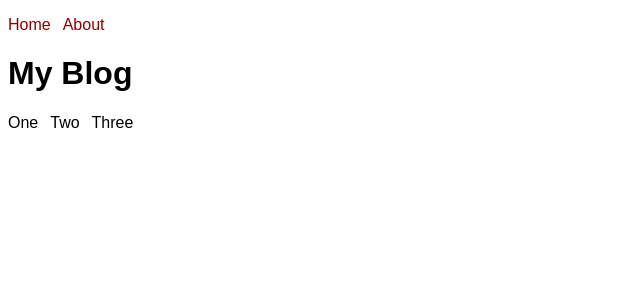
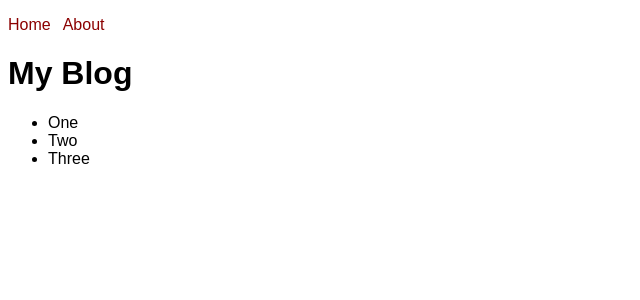
Before and after one commit to mucciols/next-blog, a Next.js app: page / in a window 1280 px wide. Shown: the top 300 px of the page, without its empty margins (0-640 px from the left). Built offline with nearby package versions, Linux system fonts and the light colour scheme.

Commit message:
Aggirnamenti

```diff
--- a/components/Navbar.js
+++ b/components/Navbar.js
@@ -11,6 +11,18 @@ function NavBar() {
           <Link href="/about">About</Link>
         </li>
       </ul>
+      <style jsx>{`
+        ul {
+          list-style-type: none;
+          padding: 0;
+        }
+        li {
+          display: inline;
+        }
+        li:not(:first-child) {
+          margin-left: 0.75rem;
+        }
+      `}</style>
     </nav>
   );
 }
--- a/styles/globals.css
+++ b/styles/globals.css
@@ -10,16 +10,3 @@ a {
 a:focus, a:hover {
   text-decoration: underline;
 }
-
-ul {
-  list-style-type: none;
-  padding: 0;
-}
-
-li {
-  display: inline;
-}
-
-li:not(:first-child) {
-  margin-left: 0.75rem;
-}
```
